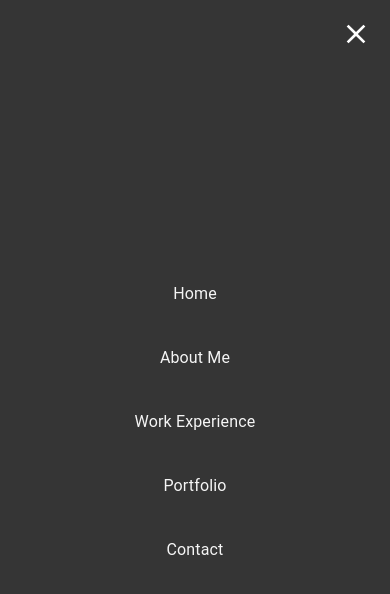
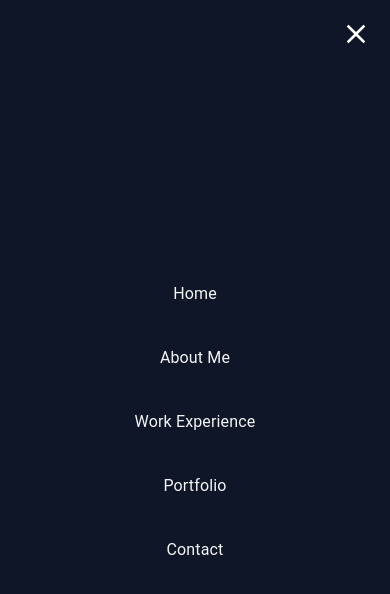
Before and after one commit to tawhidib/towhid_me, a Next.js app: page / in a window 390 px wide. Both pictures are taken after a click on the button "open drawer". Shown: the top 594 px of the page. Built offline with nearby package versions, Linux system fonts and the light colour scheme.

Commit message:
style: navbar backgroud & effect remove
default mui bg hover color and effect are removed from navigation bar

```diff
--- a/src/components/Navbar.tsx
+++ b/src/components/Navbar.tsx
@@ -47,7 +47,7 @@ const Navbar: React.FC = (props: NavbarProps) => {
         alignItems: "center",
         justifyContent: "center",
         position: "relative",
-        // backgroundColor: "#0E1628",
+        backgroundColor: "#0E1628",
       }}
     >
       <Box
@@ -84,7 +84,7 @@ const Navbar: React.FC = (props: NavbarProps) => {
   return (
     <Box sx={{ display: "flex" }}>
       <CssBaseline />
-      <AppBar component="nav">
+      <AppBar component="nav" sx={{ backgroundColor: "#0B1221" }}>
         <Toolbar>
           <IconButton
             color="inherit"
@@ -109,7 +109,14 @@ const Navbar: React.FC = (props: NavbarProps) => {
             {navItems.map((item) => (
               <Button
                 key={item}
-                sx={{ color: "#fff", textTransform: "capitalize" }}
+                sx={{
+                  color: "#fff",
+                  textTransform: "capitalize",
+                  "&:hover": { backgroundColor: "transparent" },
+                }}
+                disableElevation
+                disableRipple
+                disableFocusRipple
               >
                 {item}
               </Button>
```
